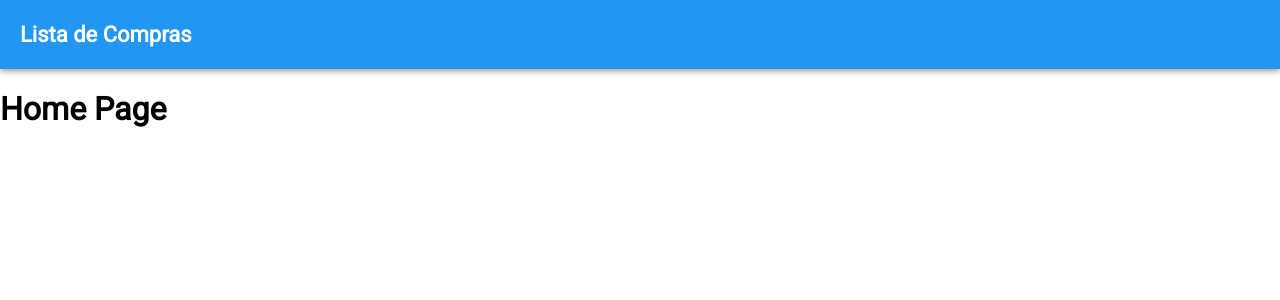
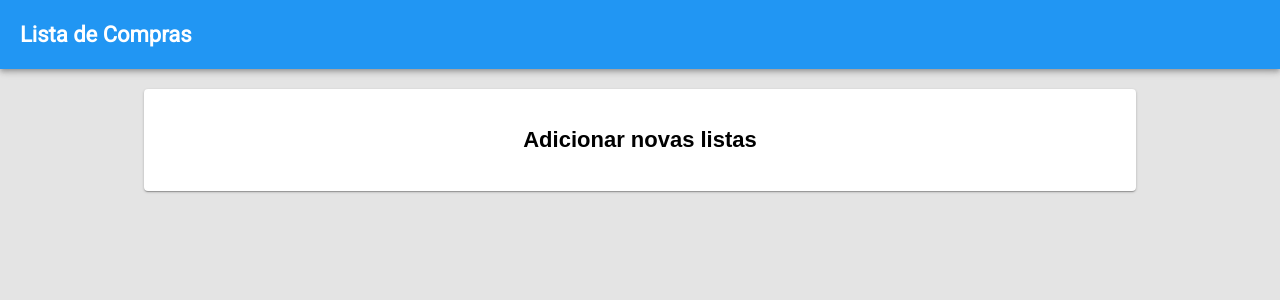
Before and after one commit to lucashsmoraes/lista-de-compras, a React (Create React App) app: page / in a window 1280 px wide. Shown: the top 300 px of the page. Built offline with nearby package versions, Linux system fonts and the light colour scheme; the HTML template or start-up script is replaced by a standard one.

Commit message:
criando slyle css para home e adicionando o card

```diff
--- a/src/home/home.css
+++ b/src/home/home.css
@@ -0,0 +1,25 @@
+.page-container{
+    padding: 20px;
+    display: flex;
+    flex-direction: column;
+    align-items: center;
+}
+
+.new-list-container {
+    width: 80%;
+}
+
+.card {
+    width: 100%;
+    display: flex;
+    flex-direction: column;
+}
+
+.card-action-area {
+    flex: 2;
+}
+
+.card-content {
+    display: flex;
+    justify-content: center;
+}
--- a/src/home/index.js
+++ b/src/home/index.js
@@ -1,9 +1,23 @@
 import React from "react";
+import Card from "@material-ui/core/Card";
+import CardActionArea from "@material-ui/core/CardActionArea";
+import CardContent from "@material-ui/core/CardContent";
+import './home.css'
 
 const Home = props => (
-  <div>
-    <h1>Home Page</h1>
+  <div className="page-container">
+    <div className="new-list-container">
+      <Card className="card">
+        <CardActionArea className="card-action-area">
+          <CardContent className="card-content">
+              <div>
+                  <p className="title">Adicionar novas listas</p>
+              </div>
+        </CardContent>
+        </CardActionArea>
+      </Card>
+    </div>
   </div>
 );
 
-export default Home
+export default Home;
--- a/src/index.css
+++ b/src/index.css
@@ -2,4 +2,5 @@
   margin: 0;
   padding: 0;
   font-family: 'Roboto', sans-serif;
+  background-color: #E4E4E4;
 }
```
